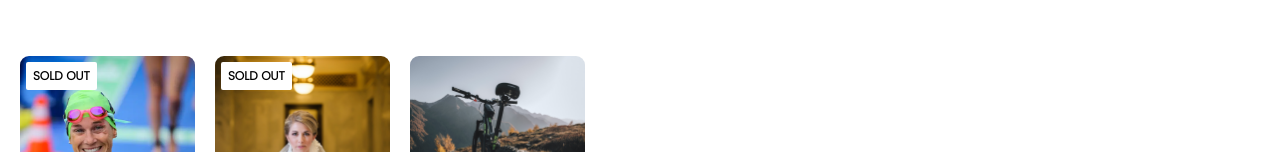
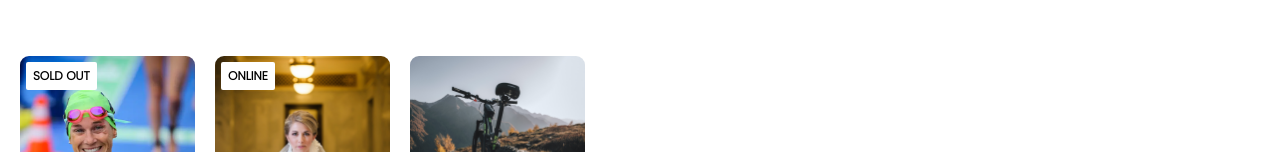
Before and after one commit to Nizwm1/airbnb, a React (Create React App) app: page / in a window 1280 px wide. Shown: the part 932-1084 px from the top of the page. Built offline with nearby package versions, Linux system fonts and the light colour scheme.

Commit message:
Update from Scrimba

```diff
--- a/src/App.js
+++ b/src/App.js
@@ -7,7 +7,7 @@ import data from "./data";
 
 export default function App() {
   const cards = data.map((item) => {
-    return <Card key={item.id} item={item} />;
+    return <Card key={item.id} {...item} />;
   });
   return (
     <div>
--- a/src/components/card.js
+++ b/src/components/card.js
@@ -3,28 +3,25 @@ import star from "../images/star.png";
 
 export default function Card(props) {
   let badgeText;
-  if (props.item.openSpots === 0) {
+  if (props.openSpots === 0) {
     badgeText = "SOLD OUT";
-  } else if (props.item.location === "Online") {
+  } else if (props.location === "Online") {
     badgeText = "ONLINE";
   }
+
   return (
     <div className="card">
-      {badgeText && <div className="card--badge">SOLD OUT</div>}
-      <img
-        src={`../images/${props.item.coverImg}`}
-        className="card--image"
-        alt=""
-      />
+      {badgeText && <div className="card--badge">{badgeText}</div>}
+      <img src={`../images/${props.coverImg}`} className="card--image" />
       <div className="card--stats">
-        <img src={star} className="card--star" alt="" />
-        <span>{props.item.stats.rating}</span>
-        <span className="gray">({props.item.stats.reviewCount}) • </span>
-        <span className="gray">{props.item.location}</span>
+        <img src={star} className="card--star" />
+        <span>{props.stats.rating}</span>
+        <span className="gray">({props.stats.reviewCount}) • </span>
+        <span className="gray">{props.location}</span>
       </div>
-      <p className="card--title">{props.item.title}</p>
+      <p className="card--title">{props.title}</p>
       <p className="card--price">
-        <span className="bold">From ${props.item.price}</span> / person
+        <span className="bold">From ${props.price}</span> / person
       </p>
     </div>
   );
```
